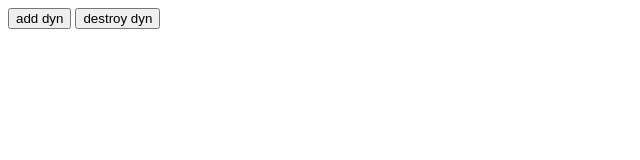
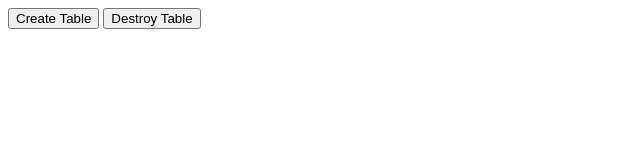
Before and after one commit to hemanthkumar-syncfusion/html-table, a plain HTML site: page index.html in a window 1280 px wide. Shown: the whole page, without its empty margins (0-640 px from the left). Drawn offline with Linux system fonts and the light colour scheme.

Commit message:
Update index.html

```diff
--- a/index.html
+++ b/index.html
@@ -8,8 +8,8 @@
 </head>
 
 <body>
-    <button id="adddyn">add dyn</button>
-    <button id="destroydyn">destroy dyn</button>
+    <button id="create">Create Table</button>
+    <button id="destroy">Destroy Table</button>
     <script src="index.js"></script>
 </body>
 
```
